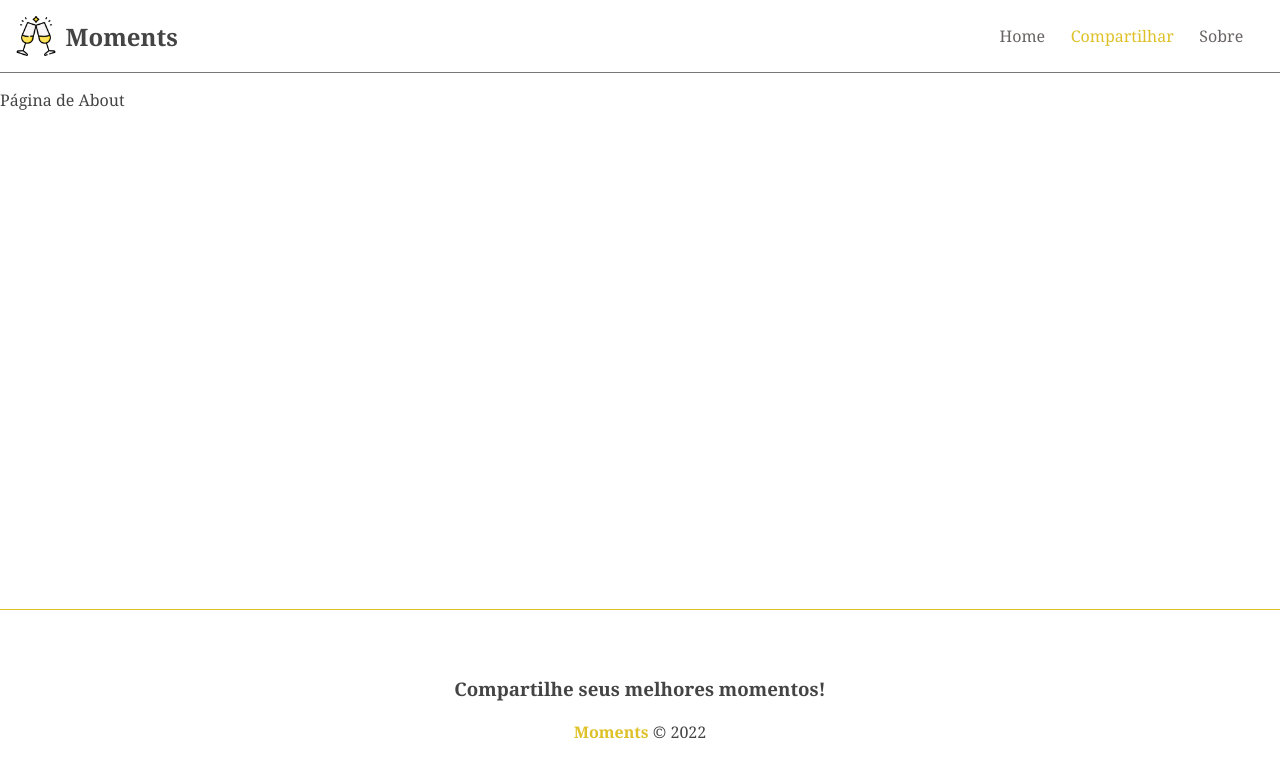
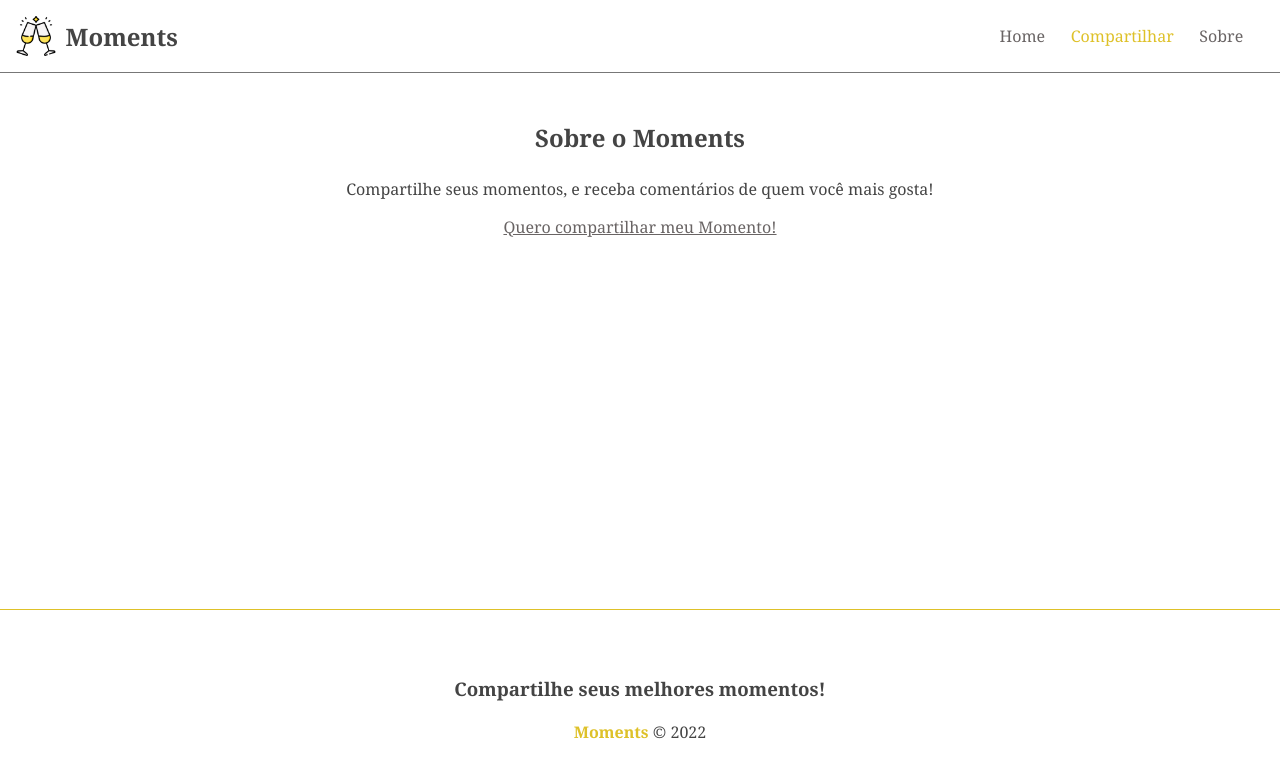
Before and after one commit to gustavomghisi7/Moments, an Angular app: page /about in a window 1280 px wide. Shown: the top 778 px of the page. Built offline with nearby package versions, Linux system fonts and the light colour scheme.

Commit message:
Finalizando sistema de mensagem

```diff
--- a/src/app/components/messages/messages.component.css
+++ b/src/app/components/messages/messages.component.css
@@ -1,4 +1,4 @@
-.messages {
+.message {
     position: fixed;
     top: 3em;
     width: 50%;
--- a/src/app/components/messages/messages.component.html
+++ b/src/app/components/messages/messages.component.html
@@ -2,7 +2,7 @@
     <div class="message-header">
         <h2>Mensagem do Sistema:</h2>
 
-        <button class="clear" (click)="messagesService">
+        <button class="clear" (click)="messagesService.clear()">
             <fa-icon [icon]="faTimes"></fa-icon>
         </button>
     </div>
--- a/src/app/components/pages/about/about.component.css
+++ b/src/app/components/pages/about/about.component.css
@@ -0,0 +1,15 @@
+.about {
+    display: flex;
+    flex-direction: column;
+    align-items: center;
+    justify-content: center;
+    padding: 2em;
+}
+
+h2, p {
+    margin-bottom: 1em;
+}
+
+.about a {
+    text-decoration: underline;
+}
--- a/src/app/components/pages/about/about.component.html
+++ b/src/app/components/pages/about/about.component.html
@@ -1 +1,5 @@
-<p>Página de About</p>
+<div class="about">
+    <h2>Sobre o Moments</h2>
+    <p>Compartilhe seus momentos, e receba comentários de quem você mais gosta!</p>
+    <a routerLink="/moments/new">Quero compartilhar meu Momento!</a>
+</div>
--- a/src/app/components/pages/new-moment/new-moment.component.ts
+++ b/src/app/components/pages/new-moment/new-moment.component.ts
@@ -1,7 +1,10 @@
 import { Component, OnInit } from '@angular/core';
+import { Router } from '@angular/router';
+
 import { Moment } from 'src/app/Moment';
 
 import { MomentService } from 'src/app/services/moment.service';
+import { MessagesService } from 'src/app/services/messages.service';
 
 @Component({
   selector: 'app-new-moment',
@@ -11,13 +14,16 @@
 export class NewMomentComponent implements OnInit {
   btnText = "Compartilhar!";
 
-  constructor(private momentService: MomentService) { }
+  constructor(
+    private momentService: MomentService,
+    private messagesService: MessagesService,
+    private router: Router
+  ) { }
 
-  ngOnInit(): void {
-  }
+  ngOnInit(): void {}
 
   async createHandler(moment: Moment) {
-    const formData = new FormData()
+    const formData = new FormData();
 
     formData.append("title", moment.title)
     formData.append("description", moment.description)
@@ -30,11 +36,8 @@
 
       await this.momentService.createMoment(formData).subscribe();
 
-      // exibir msg
+      this.messagesService.add(`Momento adicionado com sucesso!`)
 
-      // redirect
+      this.router.navigate(['/']);
   }
-
-
-
 }
--- a/src/app/services/messages.service.ts
+++ b/src/app/services/messages.service.ts
@@ -5,7 +5,19 @@
 })
 
 export class MessagesService {
+  message: string = '';
+
   constructor() {}
 
-  message: string = '';
+  add (message: string) {
+    this.message = message;
+
+    setTimeout(() => {
+      this.clear()
+    }, 5000)
+  }
+
+  clear() {
+    this.message = '';
+  }
 }
```
